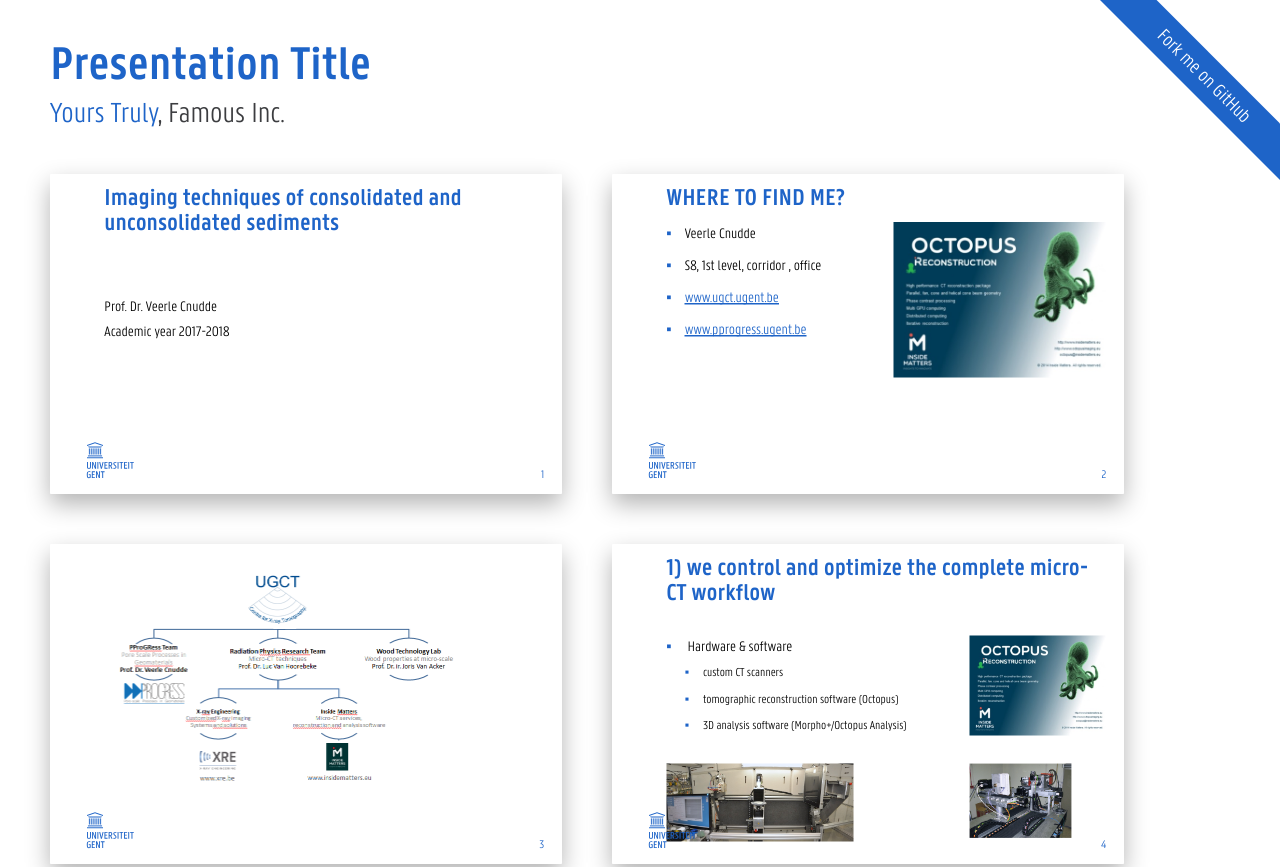
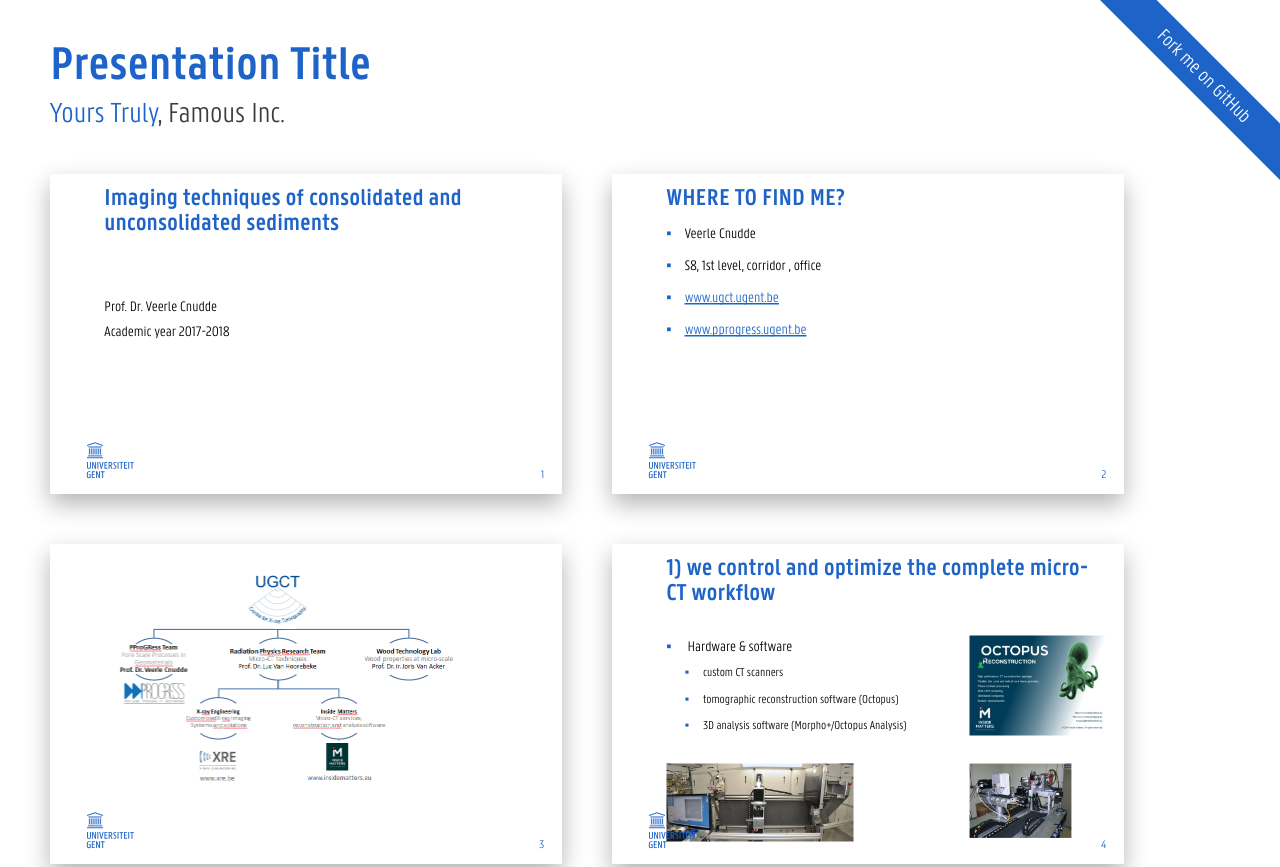
Before and after one commit to floriandejonckheere/Digital-imaging-techniques--part-1-introduction-only, a website: page index.html in a window 1280 px wide. Shown: the top 867 px of the page. Drawn offline with Linux system fonts and the light colour scheme.

Commit message:
Update index.html

```diff
--- a/index.html
+++ b/index.html
@@ -26,23 +26,12 @@
 
 	<section class="slide">
 		<h2>WHERE TO FIND ME?</h2>
-
-		<div class="grid-row">
-			<div class="grid-col one-half">
 				<ul>
 					<li>Veerle Cnudde</li>
 					<li>S8, 1st level, corridor , office</li>
 					<li><a href="http://www.ugct.ugent.be" target="_blank">www.ugct.ugent.be</a></li>
 					<li><a href="http://www.pprogress.ugent.be/" target="_blank">www.pprogress.ugent.be </a> </li>
 				</ul>
-			</div>
-			<div class="grid-col one-half">
-				<figure>
-					<img src="assets/image7.jpeg" alt="octopus">
-				</figure>
-			</div>
-		</div>
-
 	</section>
 
 	<section class="slide">
```
